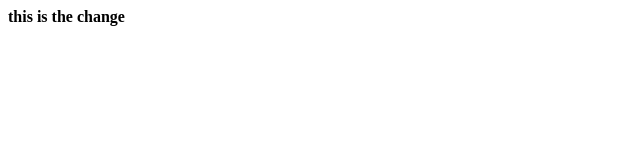
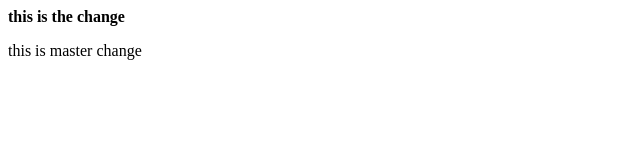
Before and after one commit to Always-beginner/git-repo, a plain HTML site: page index.html in a window 1280 px wide. Shown: the whole page, without its empty margins (0-640 px from the left). Drawn offline with Linux system fonts and the light colour scheme.

Commit message:
master change

```diff
--- a/index.html
+++ b/index.html
@@ -10,6 +10,7 @@
 <body>
     <div>
         <b>this is the change</b>
+        <p>this is master change</p>
     </div>
 </body>
 
```
